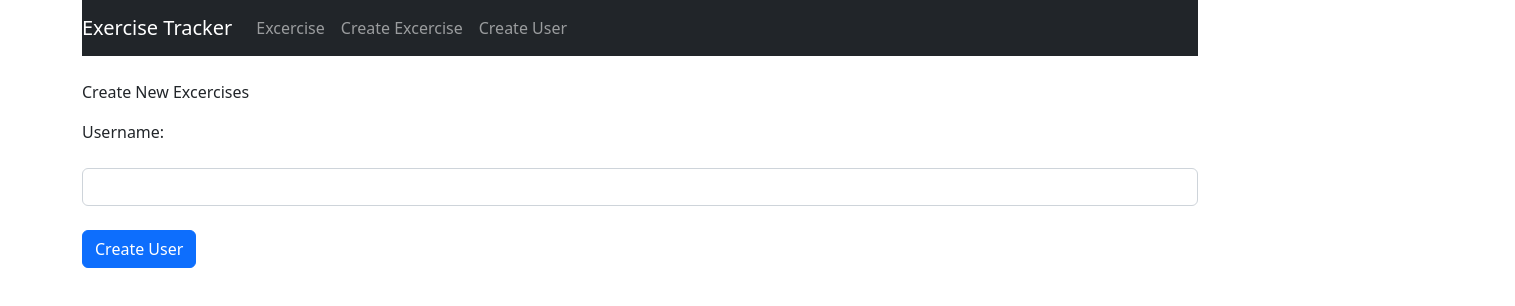
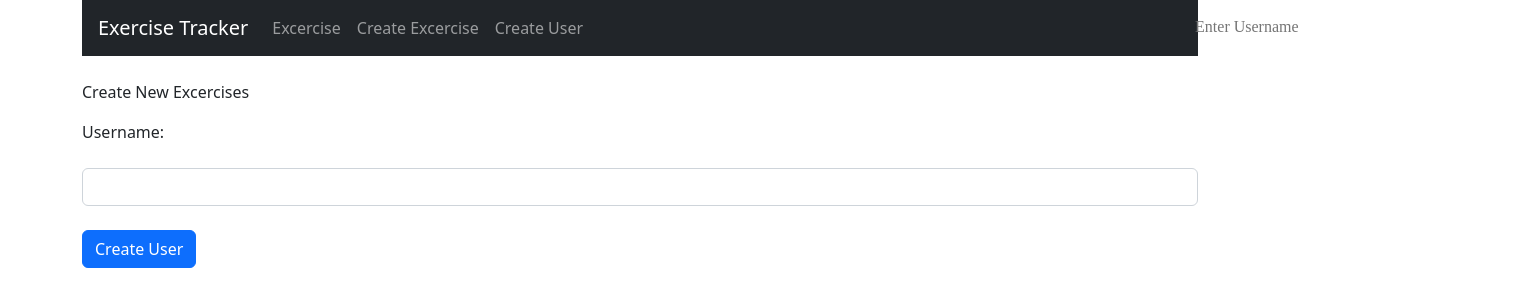
Before and after one commit to SubhamSam18/Exercise-Tracker, a React (Create React App) app: page /user in a window 1280 px wide. Shown: the top 306 px of the page, 1515 px wide, since content can reach past the window. Built offline with nearby package versions, Linux system fonts and the light colour scheme; the HTML template or start-up script is replaced by a standard one.

Commit message:
Added Search Bar

```diff
--- a/src/App.css
+++ b/src/App.css
@@ -1,7 +1,7 @@
 .deletebtn{
   border: 0;
   color: red;
-  background-color: red;
+  background-color: white;
 }
 table tr{
   font-size: 15px;
@@ -9,3 +9,48 @@ table tr{
 table tr th{
   font-size: 20px;
 }
+.form{
+  border-radius: 5px;
+  height: 40px;
+}
+.search{
+  width: 330px;
+  float: left;
+  margin-left: 180%;
+}
+
+.srch{
+  font-family: 'Times New Roman';
+  width: 50%;
+  height: 30%;
+  background: transparent;
+  border: 1px;
+  color: white;
+  border-right: none;
+  font-size: 16px;
+  float: left;
+  padding: 10px;
+  border-bottom-left-radius: 5px;
+  border-top-left-radius: 5px;
+}
+
+.btn:focus{
+  outline: none;
+}
+.srch:focus{
+  outline: none;
+}
+.srch:hover{
+  color: white;
+}
+
+.navbar-brand {
+  padding-top: var(--bs-navbar-brand-padding-y);
+  padding-bottom: var(--bs-navbar-brand-padding-y);
+  margin-right: var(--bs-navbar-brand-margin-end);
+  margin-left: var(--bs-navbar-brand-margin-end);
+  font-size: var(--bs-navbar-brand-font-size);
+  color: var(--bs-navbar-brand-color);
+  text-decoration: none;
+  white-space: nowrap;
+}
--- a/src/App.jsx
+++ b/src/App.jsx
@@ -1,6 +1,6 @@
 import "bootstrap/dist/css/bootstrap.min.css";
 import './App.css';
-import React from "react";
+import React,{useState} from "react";
 import { BrowserRouter as Router, Route, Routes } from "react-router-dom";
 import Navbar from "./components/Navbar";
 import Excerciseslist from "./components/Excerciseslist";
@@ -9,14 +9,15 @@ import CreateExcercise from "./components/CreateExcercise";
 import CreateUser from "./components/CreateUser";
 
 function App() {
+  const [find,setFind] = useState('');
   return (
     <div className="container">
 
         <Router>
-          <Navbar />
+          <Navbar find={find} setFind={setFind}/>
           <br />
           <Routes>
-            <Route path="/" element={<Excerciseslist />} />
+            <Route path="/" element={<Excerciseslist find={find}/>} />
             <Route path="/edit/:id" element={<EditExcercise />} />
             <Route path="/create" element={<CreateExcercise />} />
             <Route path="/user" element={<CreateUser />} />
--- a/src/components/CreateExcercise.js
+++ b/src/components/CreateExcercise.js
@@ -16,6 +16,7 @@ const CreateExcercise = () => {
   useEffect(() => {
     getUserData()
     // setData(r)
+    // eslint-disable-next-line
   }, [])
 
   async function getUserData() {
@@ -52,8 +53,8 @@ const CreateExcercise = () => {
 
           <br/><br/>
           <select className='form-control' onChange={(e) => { setUsername(e.target.value) }} value={username}><option>--Select User--</option>
-            {data && data.map(item => {
-              return <option>{item}</option>
+            {data && data.map((item,id) => {
+              return <option key={id}>{item}</option>
             })}
           </select>
           {/* <input type="text" required className='form-control' onChange={(e)=>{setUsername(e.target.value)}} value={username}/>  */}
--- a/src/components/Excerciseslist.js
+++ b/src/components/Excerciseslist.js
@@ -2,43 +2,41 @@ import React, { useEffect, useState } from 'react';
 import axios from 'axios';
 import 'bootstrap/dist/css/bootstrap.min.css';
 
-const Excerciseslist = () => {
+const Excerciseslist = (props) => {
 
-  const [excercises,setExcercises]= useState([]);
 
-  async function getData(){
-    // console.log("Hi");
-    const user = await axios.get('http://localhost:5000/excercises/')
-    .then(response =>{
+  const [excercises, setExcercises] = useState([]);
+
+  const username = props.find;
+
+  useEffect(() => {
+    axios.get('http://localhost:5000/excercises/')
+      .then(response => {
         console.log('Got the data');
-      setExcercises(response.data);
+        return response.data;
+      }).then(response =>{
+        setExcercises(response);
       })
-    .catch((error)=>{
+      .catch((error) => {
         console.log(error);
       })
+    // eslint-disable-next-line
+  }, [])
+
+  function deleteData(id) {
+    axios.delete('http://localhost:5000/excercises/' + id)
+      .then(res => {return res.data})
+      .then(res =>{ setExcercises(res)})
+      .catch(err => console.err(err))
   }
-  useEffect(()=>{
-    getData();
-  },[])
-
-    async function deleteData(id){
-      await axios.delete('http://localhost:5000/excercises/'+id)
-      .then(res => console.log(res.data));
-      let filterarr = excercises.filter((e)=>e.id!==id)
-      console.log(filterarr)
-      getData()
-    }
-    // ((oldItems)=>{
-    //   return oldItems.filter((ele,index)=>
-    //   {return index!==id}
-    //   )
-    // })
 
   return (
     <div>
       <h2>Logged Excercises</h2>
-        <br/>
+      <br />
       <table className='table table'>
+        <thead>
+
         <tr>
           <th>Username</th>
           <th>Description</th>
@@ -46,20 +44,21 @@ const Excerciseslist = () => {
           <th>Date</th>
           <th>Actions</th>
         </tr>
+        </thead>
+        <tbody>
 
-          {excercises && excercises .map(item =>{
-            return(
-              <tr>
+        {excercises && excercises.filter(excercise => excercise.username.toLowerCase().startsWith(username.toLowerCase() )).map((item, id) => {
+          return (
+            <tr key={id}>
+              <td>{item.username}</td>
               <td>{item.description}</td>
               <td>{item.duration}</td>
-              <td>{item.username}</td>
-              <td>{item.date.substring(0,10)}</td>
-              <td><button className='deletebtn' onClick={()=>deleteData(item._id)}>delete</button></td>
+              <td>{item.date.substring(0, 10)}</td>
+              <td><button className='deletebtn' onClick={() => deleteData(item._id)}>Delete</button></td>
             </tr>
           )
         })}
-
-          {/* <Excercise excercise ={excercises} deleteExer = {deleteData} key={excercises._id}/> */}
+        </tbody>
       </table>
     </div>
   )
--- a/src/components/Navbar.jsx
+++ b/src/components/Navbar.jsx
@@ -1,13 +1,17 @@
 import React from "react";
 import { Link } from "react-router-dom";
-import'bootstrap/dist/css/bootstrap.min.css';
+import 'bootstrap/dist/css/bootstrap.min.css';
 
-const Navbar = ()=>{
+// import Excerciseslist from "./Excerciseslist";
+
+const Navbar = ({find,setFind}) => {
+
+
   return (
     <nav className='navbar navbar-dark bg-dark navbar-expand-lg'>
       <Link to="/" className="navbar-brand">Exercise Tracker</Link>
 
-      <div className="collapse navbar-collapse">
+      <div>
         <ul className="navbar-nav mr-auto">
           <li className="navbar-items">
             <Link to="/" className="nav-link">Excercise</Link>
@@ -18,12 +22,23 @@ const Navbar = ()=>{
           <li className="navbar-items">
             <Link to="/user" className="nav-link">Create User</Link>
           </li>
+
+          {/* <li className="navbar-items">
+            <form class="form-inline">
+              <input class="form" type="search" placeholder="Search" aria-label="Search"></input>
+                <a><button class="btn btn-outline-success" type="submit">Search</button></a>
+            </form>
+          </li> */}
+          <li>
+          <div className="search">
+            <input className="srch" type="search" name="" placeholder="Enter Username" onChange={(e)=>{setFind(e.target.value)}} value={find}/>
+            {/* <button className="btn btn-primary">Search</button> */}
+          </div>
+          </li>
         </ul>
       </div>
-
-
     </nav>
   );
-  }
+}
 
-  export default Navbar;
+export default Navbar;
```
Also changed, not shown: 1 other file (tests, documents, lock files or other folders). Lines whose indentation alone changed are shown as unchanged.
